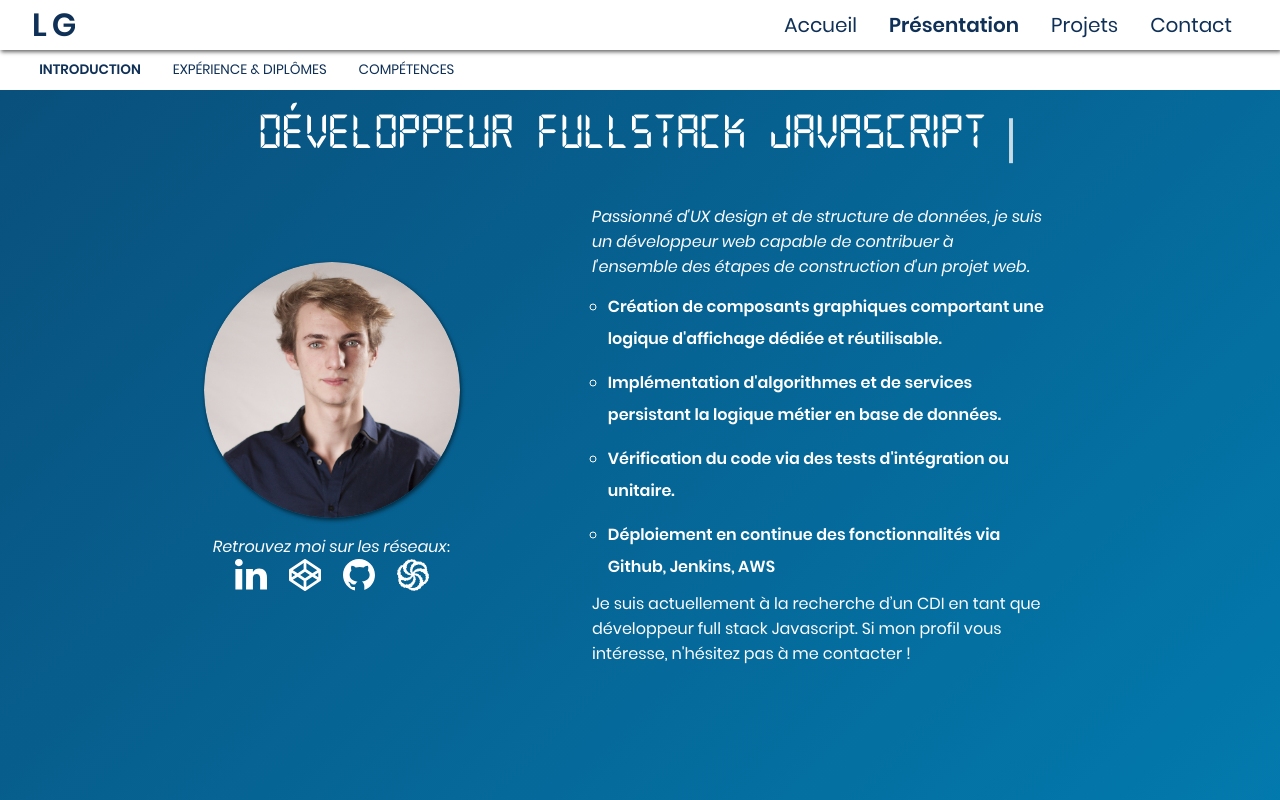
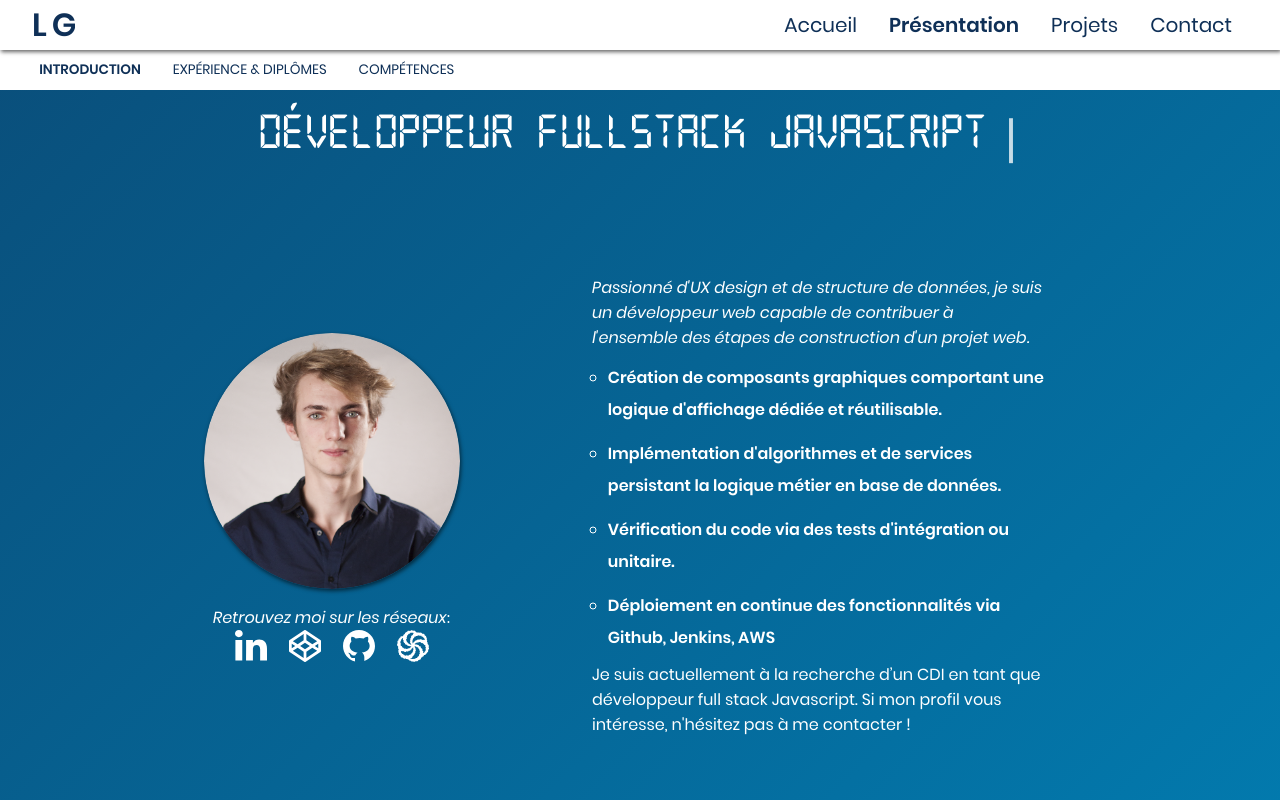
Before and after one commit to louiiuol/louiiuol, a React (Create React App) app in the folder portfolio/: page /louiiuol/presentation in a window 1280 px wide. Built offline with nearby package versions, Linux system fonts and the light colour scheme.

Commit message:
Fixing safari UI

```diff
--- a/portfolio/src/app/components/views/presentation/introduction/Introduction.tsx
+++ b/portfolio/src/app/components/views/presentation/introduction/Introduction.tsx
@@ -11,7 +11,7 @@ const Introduction = () => {
             <Typist avgTypingDelay={50} startDelay={0}>
                 Développeur Fullstack Javascript
             </Typist>
-            <section className="container evenly reverse noflex">
+            <section className="container evenly reverse">
                 <div className="is-flex cols animate__animated animate__zoomInDown">
                     <img src={portrait} alt="Louis Godlewski's avatar" className='shadowed rounded lg' />
                     <Socials />
--- a/portfolio/src/assets/styles/elements.scss
+++ b/portfolio/src/assets/styles/elements.scss
@@ -49,6 +49,7 @@ h1#intro-typer {
     .table-wrapper {
         height: 75vh;
         overflow: auto;
+        overflow-x: hidden;
         padding-left: 3rem;
         animation: entrance 3s forwards ease;
         li.card-wrapper {
```
